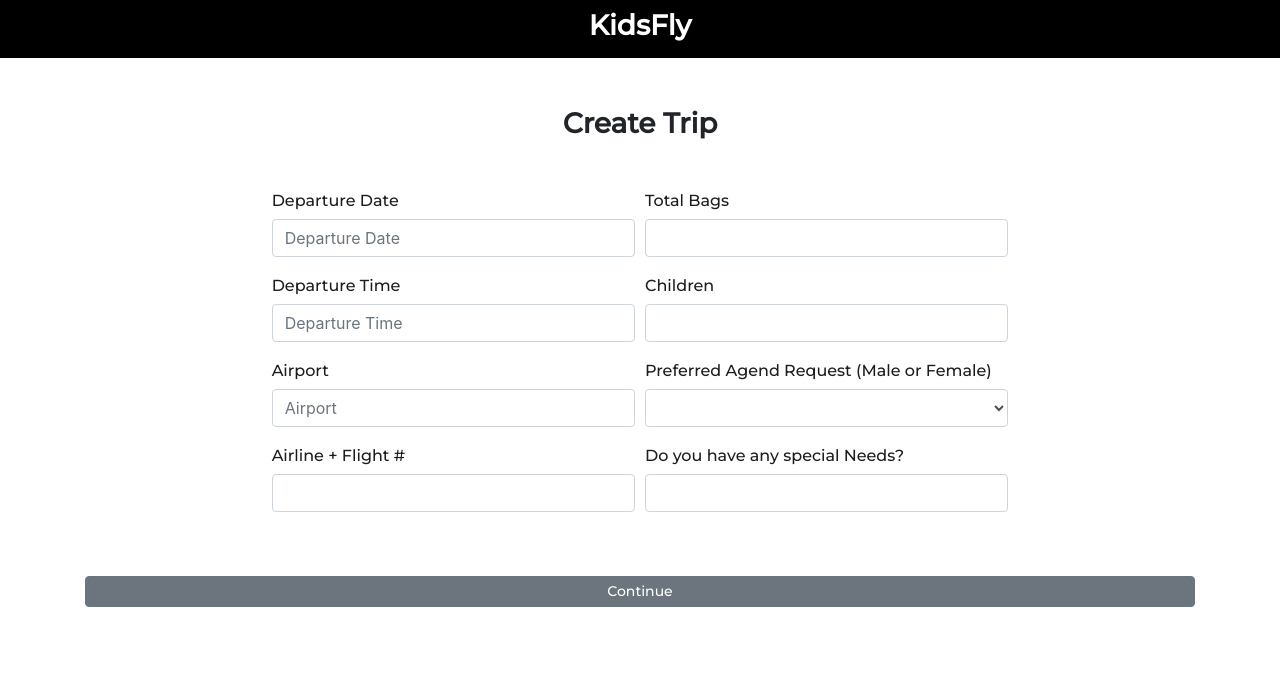
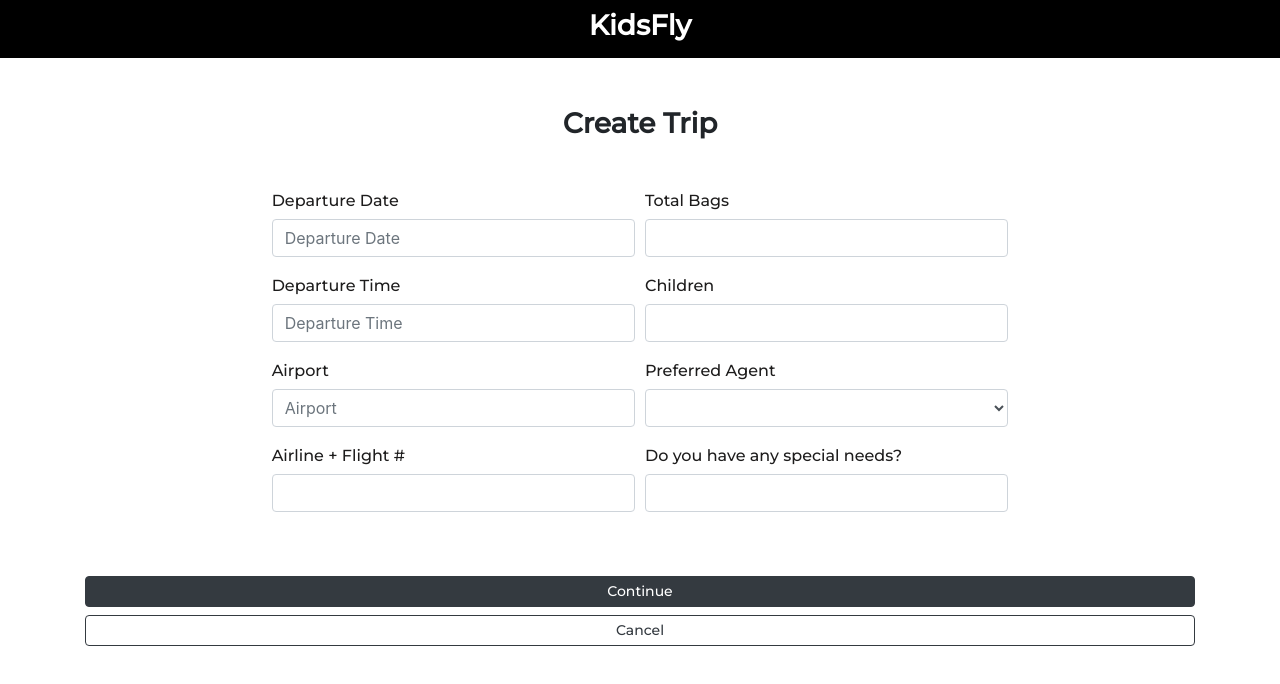
Before and after one commit to Kidsfly1/frontend, a React (Create React App) app: page /Create-Trip in a window 1280 px wide. Shown: the top 684 px of the page. Built offline with nearby package versions, Linux system fonts and the light colour scheme; sample sign-in values are in the browser's storage.

Commit message:
Agent Neo, added

```diff
--- a/src/components/AgentLoggedIn/AgentTrips.js
+++ b/src/components/AgentLoggedIn/AgentTrips.js
@@ -10,26 +10,31 @@ const AgentTrips = (props) => {
     const [tripList, setTripList] = useState({});
 
     useEffect(() => {
-        axiosWithAuth().get(`/trip/agent`)
-        .then(res => setTripList(res.data))
-        .catch(err => console.log(err.response))
+        axiosWithAuth().get(`/trip/agent/${currentUser.id}`)
+            .then(res => setTripList(res.data))
+            .catch(err => console.log(err.response))
     }, [])
 
     return (
         <Container>
             <Row>
                 <Col xs="12" className="text-center">
-                    <h3 className="mt-5 mb-5">Welcome, Agent Smith</h3>
+                    <h3 className="mt-5 mb-5">Welcome, {currentUser.fullname}</h3>
                     <div className="mt-5 mb-5">&nbsp;</div>
                 </Col>
             </Row>
             <Row>
-                <Col xs="12" sm={{size: 8, offset: 2}}>
-                    {/* { tripList.length &&
+                <Col xs="12" sm={{size: 8, offset: 2}} className="mb-5">
+                    { tripList.length &&
                         tripList.map(trip =>
                             <Link key={trip.id} to={'/Agent-Trip-Details/'+trip.id} className="btn btn-outline-dark btn-block">{trip.date} {trip.flight}</Link>
                         )
-                    } */}
+                    }
+                </Col>
+            </Row>
+            <Row>
+                <Col xs="12" sm={{size: 8, offset: 2}}>
+                    <Link to="/Agents" className="btn btn-outline-dark btn-block">Main Menu</Link>
                 </Col>
             </Row>
         </Container>
--- a/src/components/CreateTrip/CreateTrip.js
+++ b/src/components/CreateTrip/CreateTrip.js
@@ -72,10 +72,11 @@ const CreateTrip = () => {
                         <Step3 currentStep={currentStep} handleChange={handleChange} tripDetails={values} tripErrors={errors} tripTouched={touched} tripStatus={status} />
                         <Step4 currentStep={currentStep} tripDetails={values} />
 
-                        {currentStep === 2 && <Button type="submit" block className="mt-5 mb-1">Book Trip</Button>}
+                        {currentStep === 2 && <Button type="submit" color="dark" block className="mt-5 mb-1">Book Trip</Button>}
 
-                        {currentStep < 2 && currentStep !== 2 && <Button onClick={() => _next()} block className="mt-5 mb-1">Continue</Button>}
-                        {currentStep !== 1 && currentStep !== 3 && <Button onClick={() => _prev()} block>Go Back</Button>}
+                        {currentStep < 2 && currentStep !== 2 && <Button onClick={() => _next()} color="dark" block className="mt-5 mb-1">Continue</Button>}
+                        {currentStep !== 1 && currentStep !== 3 && <Button onClick={() => _prev()} color="dark" block>Go Back</Button>}
+                        {currentStep === 1 && <Link to="/Welcome" className="btn btn-outline-dark btn-block mb-1">Cancel</Link>}
 
                         {currentStep === 3 && <Link to="/Welcome" className="btn btn-dark btn-block mt-5 mb-1">Main Menu</Link>}
                     </Form>
--- a/src/components/CreateTrip/Step1.js
+++ b/src/components/CreateTrip/Step1.js
@@ -18,11 +18,7 @@ const Step1 = (props) => {
                 <Col xs="12" sm={{size: 4, offset: 2}}>
                     <FormGroup>
                         <Label htmlFor="date">Departure Date</Label>
-                        <Field id="date"
-                            name="date"
-                            type="text"
-                            className="form-control"
-                            placeholder="Departure Date" />
+                        <Field id="date" name="date" type="text" className="form-control" placeholder="Departure Date" />
                         {/* {touched.departureDate && errors.departureDate ? <small id="" className="form-text text-danger">{errors.departureDate}</small> : null} */}
                     </FormGroup>
                     <FormGroup>
@@ -54,16 +50,16 @@ const Step1 = (props) => {
                         {/* {touched.children && errors.children ? <small id="" className="form-text text-danger">{errors.children}</small> : null} */}
                     </FormGroup>
                     <FormGroup>
-                        <Label htmlFor="agentReq">Preferred Agend Request (Male or Female)</Label>
+                        <Label htmlFor="agentReq">Preferred Agent</Label>
                         <Field as="select" id="agentReq" name="agentReq" className="form-control">
                             <option value="" disabled hidden></option>
-                            <option value="female">Female</option>
-                            <option value="male">Male</option>
+                            <option value="Female">Female</option>
+                            <option value="Male">Male</option>
                         </Field>
                         {/* {touched.preferred && errors.preferred ? <small id="" className="form-text text-danger">{errors.preferred}</small> : null} */}
                     </FormGroup>
                     <FormGroup>
-                        <Label htmlFor="upgrades">Do you have any special Needs?</Label>
+                        <Label htmlFor="upgrades">Do you have any special needs?</Label>
                         <Field id="upgrades" name="upgrades" type="text" placeholder="" className="form-control" />
                         {/* {touched.special && errors.special ? <small id="" className="form-text text-danger">{errors.special}</small> : null} */}
                     </FormGroup>
```
